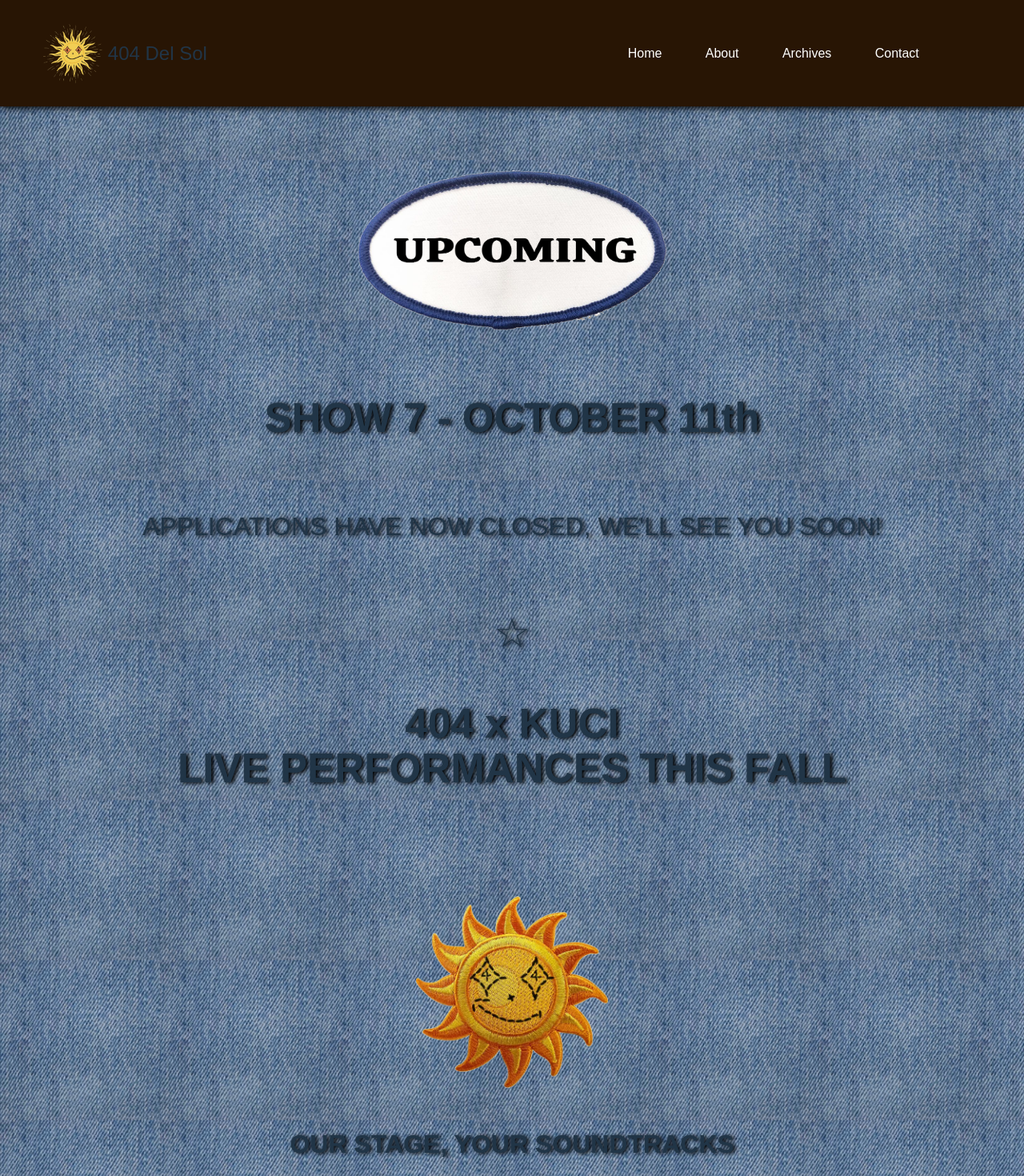
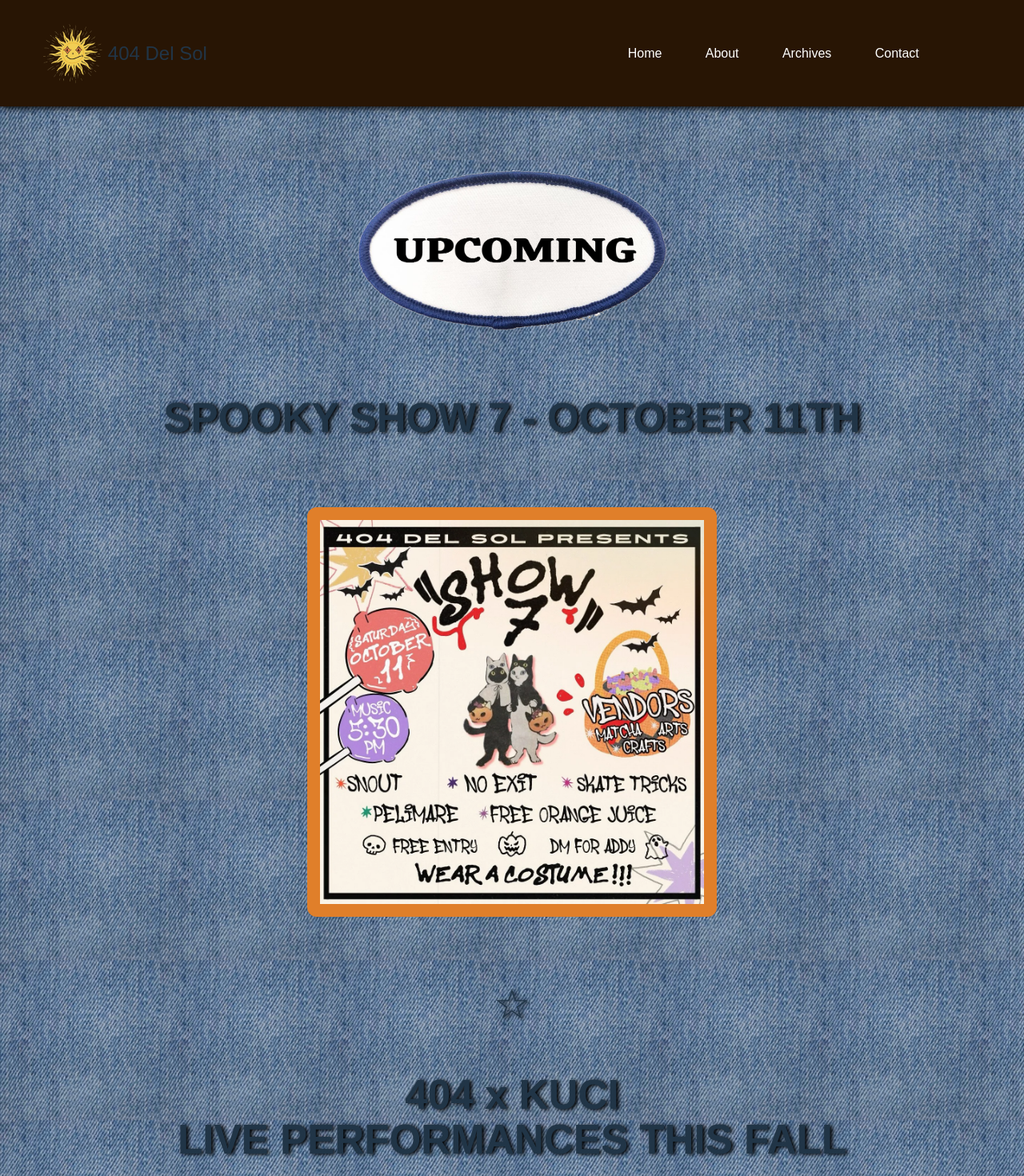
Before and after one commit to ecruzreal/404delsol, a React (Vite) app: page / in a window 1280 px wide. Shown: the top 1470 px of the page at 80% size. Built offline with nearby package versions, Linux system fonts and the light colour scheme; a web font is replaced by a local one.

Commit message:
Show 7 announced

```diff
--- a/src/Body.css
+++ b/src/Body.css
@@ -16,7 +16,7 @@
     height: 250px;
     background: url(/images/patchsheet1.webp) 500px -755px;
     right: 10%;
-    top: 30%;
+    top: 25%;
     rotate: 10deg;
 }
 
@@ -48,7 +48,7 @@
     width: 250px;
     height: 255px;
     background: url(/images/patchsheet1.webp) -250px 0;
-    top: 20%;
+    top: 6%;
     right: 10%;
     rotate: 8deg;
 }
@@ -73,6 +73,7 @@
     top: 5%;
     right: 10%;
     rotate: -15deg;
+    display: none;
 }
 
 #home-heart{
@@ -293,12 +294,12 @@
 }
 
 .upcoming-card{
-    display: none;
+    display: flex;
     flex-direction: column;
     justify-content: center;
     align-items: center;
     color: black;
-    background-color: white;
+    background-color: rgb(224, 127, 42);
     padding: 1rem;
     border-radius: 12px;
 }
@@ -524,7 +525,7 @@
     position: absolute;
     z-index: -1;
     width: 250px;
-    height: 250px;
+    height: 245px;
     background: url(/images/patchsheet1.webp) -500px -515px;
     left: 10%;
     top: 50%;
--- a/src/Body.jsx
+++ b/src/Body.jsx
@@ -38,14 +38,11 @@ function Body(){
                     <img id="home-skull" className="patch" src="images/trans.webp" alt="" />
                     <img id="home-greenstar" className="patch" src="images/trans.webp" alt="" />
                     <img id="uppatch" src="/images/bluepatchfinal.webp" alt="" height={'300px'}/>
-                    <h1 className="upcoming-title">SHOW 7 - OCTOBER 11th <br /></h1>
-                    <div className="apply-now">
-                        <span>APPLICATIONS HAVE NOW CLOSED, WE'LL SEE YOU SOON!</span>
-                    </div>
+                    <h1 className="upcoming-title"> SPOOKY SHOW 7 - OCTOBER 11TH <br /></h1>
                     <img id="home-alien" className="patch" src="/images/trans.webp" alt="" />
                     <img id="home-pumpkin" className="patch" src="/images/trans.webp" alt="" />
                     <div className="upcoming-card">
-                        <img className="flyer-img" src="/images/show7apps.jpeg" height={"700px"} alt="" />
+                        <img className="flyer-img" src="/images/show7.webp" height={"700px"} alt="" />
                     </div>
                     <h1 className="upcoming-title">☆ <br /> <br /> 404 x KUCI <br /> LIVE PERFORMANCES THIS FALL</h1>
                     <img id="kuci-patch" src="/images/trans.webp" className="patch" alt="" />
--- a/src/Footer.jsx
+++ b/src/Footer.jsx
@@ -1,7 +1,7 @@
 function Footer() {
     return (
         <div className="footer-container">
-            Copyright 404DelSol 2025 | All Rights Reserved | Site by Emmanuel Cruz @emmanuel__cruzz
+            Copyright 404DelSol 2025 | All Rights Reserved | Site by Emmanuel Cruz
         </div>
     )
 };
```
Also changed, not shown: public/images/show7.webp (added).
